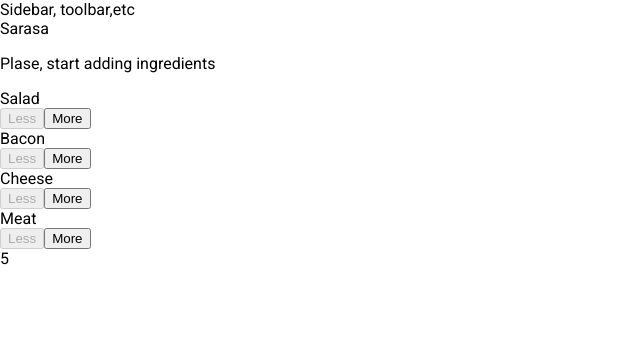
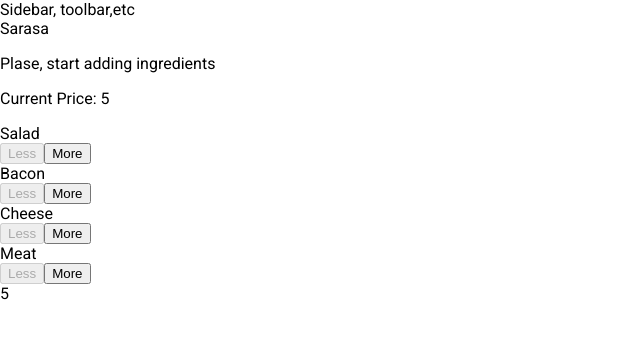
Before and after one commit to nperez9/burgertify, a React app: page / in a window 1280 px wide. Shown: the top 338 px of the page, without its empty margins (0-640 px from the left). Built offline with nearby package versions, Linux system fonts and the light colour scheme.

Commit message:
feat: added price

```diff
--- a/src/components/Burger/BuildControls/BuildControls.js
+++ b/src/components/Burger/BuildControls/BuildControls.js
@@ -12,7 +12,7 @@ const controls = [
   { label: 'Meat', type: INGREDIENTS.Meat },
 ];
 
-const buildControls = ({ addIngredient, subtractIngredient, disabledControls }) => {
+const buildControls = ({ addIngredient, subtractIngredient, disabledControls, price }) => {
   const componentControls = controls.map((control) => {
     return (
       <BuildControl
@@ -27,6 +27,7 @@ const buildControls = ({ addIngredient, subtractIngredient, disabledControls })
 
   return (
     <div className={classes.BuildControls}>
+      <p>Current Price: {price} </p>
       {componentControls}
     </div>
   );
@@ -35,7 +36,8 @@ const buildControls = ({ addIngredient, subtractIngredient, disabledControls })
 buildControls.propTypes = {
   addIngredient: PropTypes.func.isRequired,
   subtractIngredient: PropTypes.func.isRequired,
-  disabledControls: PropTypes.object,
+  disabledControls: PropTypes.object.isRequired,
+  price: PropTypes.number.isRequired
 };
 
 export default buildControls;
--- a/src/containers/BurgerBuilder/BurgerBuilder.js
+++ b/src/containers/BurgerBuilder/BurgerBuilder.js
@@ -49,8 +49,12 @@ const BurgerBuilder = () => {
   return (
     <>
       <Burger ingredients={ingredients} />
-      <BuildControls addIngredient={addIngredientHandler} subtractIngredient={subtractIngredientHandler}
-      disabledControls={disableInfo} />
+      <BuildControls
+        addIngredient={addIngredientHandler}
+        subtractIngredient={subtractIngredientHandler}
+        disabledControls={disableInfo}
+        price={totalPrice}
+      />
       <div>{totalPrice}</div>
     </>
   );
```
